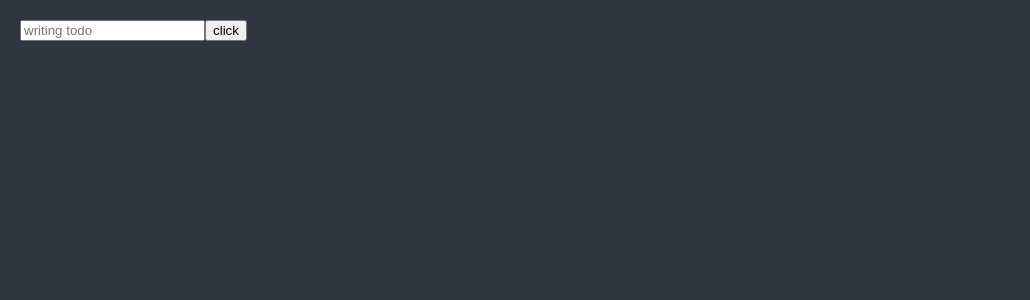
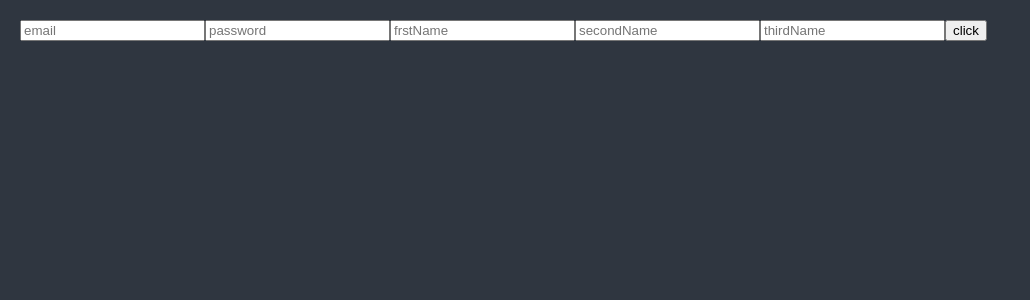
Before and after one commit to soyoung931014/ReactJS, a React (Create React App) app in the folder todolist/: page / in a window 1280 px wide. Shown: the top 300 px of the page, without its empty margins (0-1030 px from the left). Built offline with nearby package versions, Linux system fonts and the light colour scheme; a web font is replaced by a local one.

Commit message:
feat: 혁신적인 react-hook-form

```diff
--- a/todolist/src/ToDoList.tsx
+++ b/todolist/src/ToDoList.tsx
@@ -1,28 +1,17 @@
 import React, { useState } from "react";
-
+import { useForm } from "react-hook-form";
 const ToDoList = () => {
-  const [todo, setTodo] = useState("");
-  const [toDoError, setToDoError] = useState("");
-  const changeTodo = (e: React.FormEvent<HTMLInputElement>) => {
-    const {
-      currentTarget: { value },
-    } = e;
-    setToDoError("");
-    setTodo(value);
-  };
-  const submit = (e: React.FormEvent<HTMLFormElement>) => {
-    e.preventDefault();
-    if (todo.length < 10) {
-      return setToDoError("to do should be longer");
-    }
-    console.log("submit");
-  };
+  const { register, watch } = useForm();
+  console.log(watch());
   return (
     <div>
-      <form onSubmit={submit}>
-        <input placeholder="writing todo" onChange={changeTodo} value={todo} />
+      <form>
+        <input placeholder="email" {...register("email")} />
+        <input placeholder="password" {...register("password")} />
+        <input placeholder="frstName" {...register("frstName")} />
+        <input placeholder="secondName" {...register("secondName")} />
+        <input placeholder="thirdName" {...register("thirdName")} />
         <button>click</button>
-        <div>{toDoError !== "" ? toDoError : null}</div>
       </form>
     </div>
   );
```
